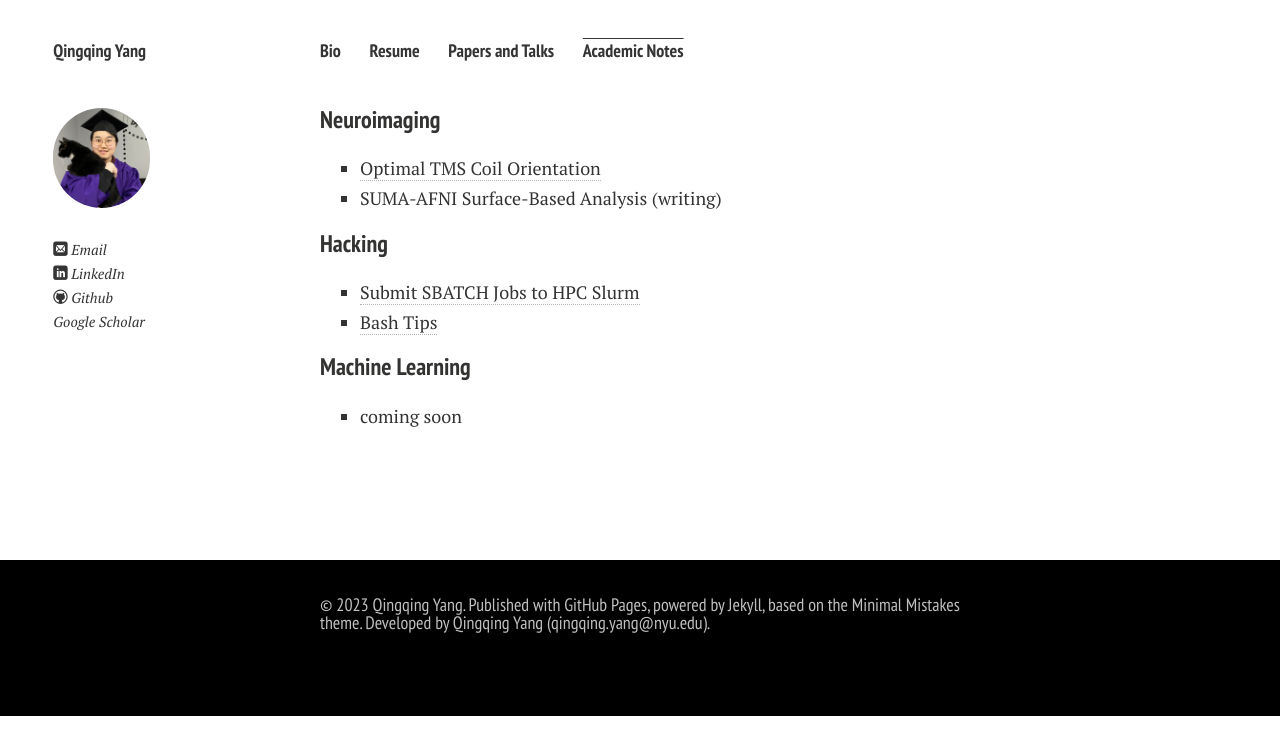
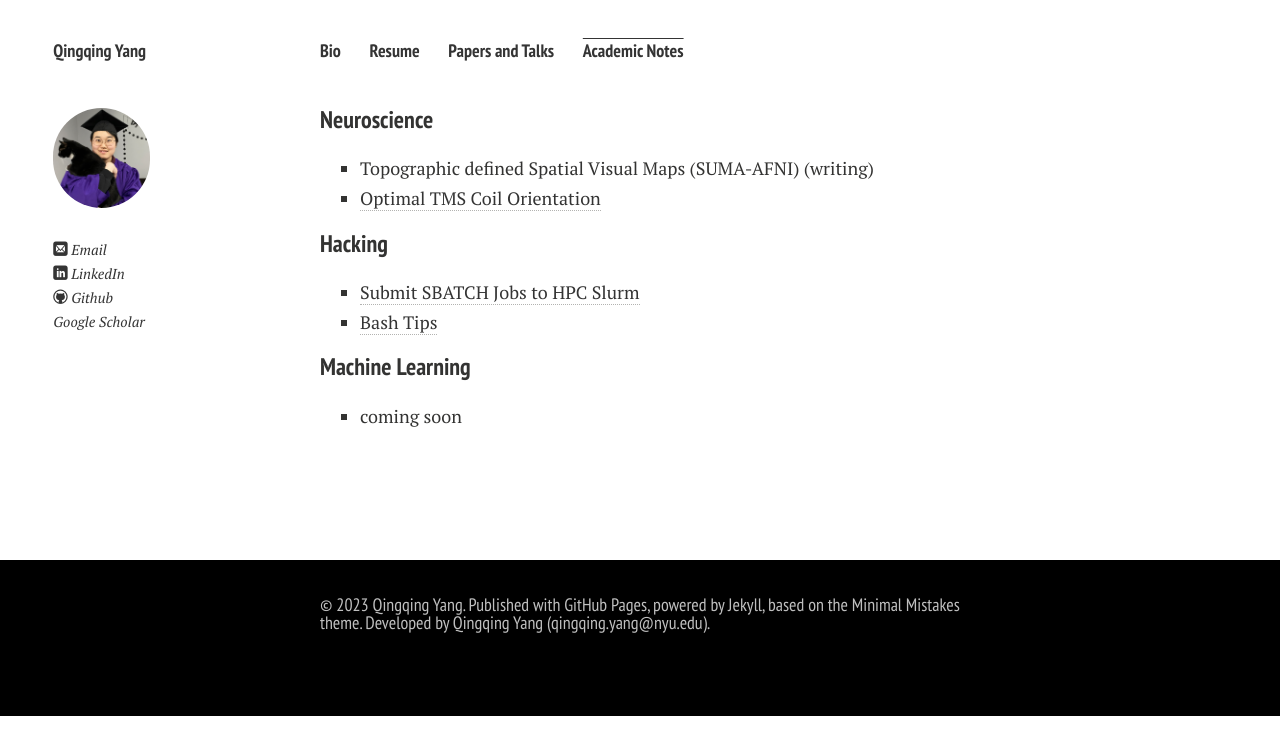
Before and after one commit to Qingqing-Yang-177/Qingqing-Yang-177.github.io, a Jekyll site: the page built from blogs.md, in a window 1280 px wide. Shown: the top 755 px of the page. Built offline with Jekyll 4.4.1, drawn with Linux system fonts in a browser that asks for light colours; nearby versions of some CDN libraries; comment, search, counter and statistics services are not loaded; a style sheet for code colours, icons or effects is not loaded.

Commit message:
Update blogs.md

```diff
--- a/blogs.md
+++ b/blogs.md
@@ -4,10 +4,10 @@ permalink: /blogs/index.html
 title: blogs
 ---
 
-### Neuroimaging
+### Neuroscience
 
+- Topographic defined Spatial Visual Maps (SUMA-AFNI) (writing)
 - [Optimal TMS Coil Orientation](https://classic-comb-130.notion.site/Optimal-TMS-Coil-Orientation-67cead69b489400e82980f61b68994c1?pvs=4)
-- SUMA-AFNI Surface-Based Analysis (writing)
 
 ### Hacking
 
```
